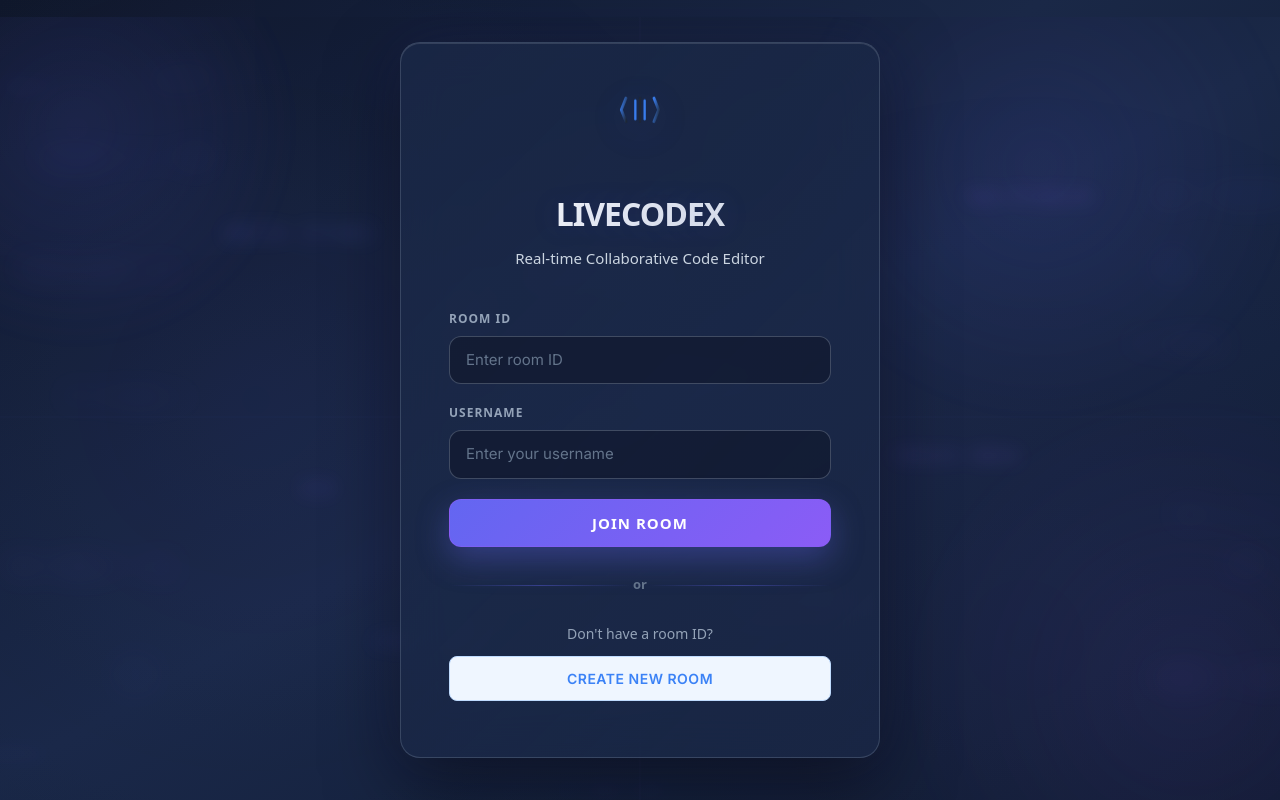
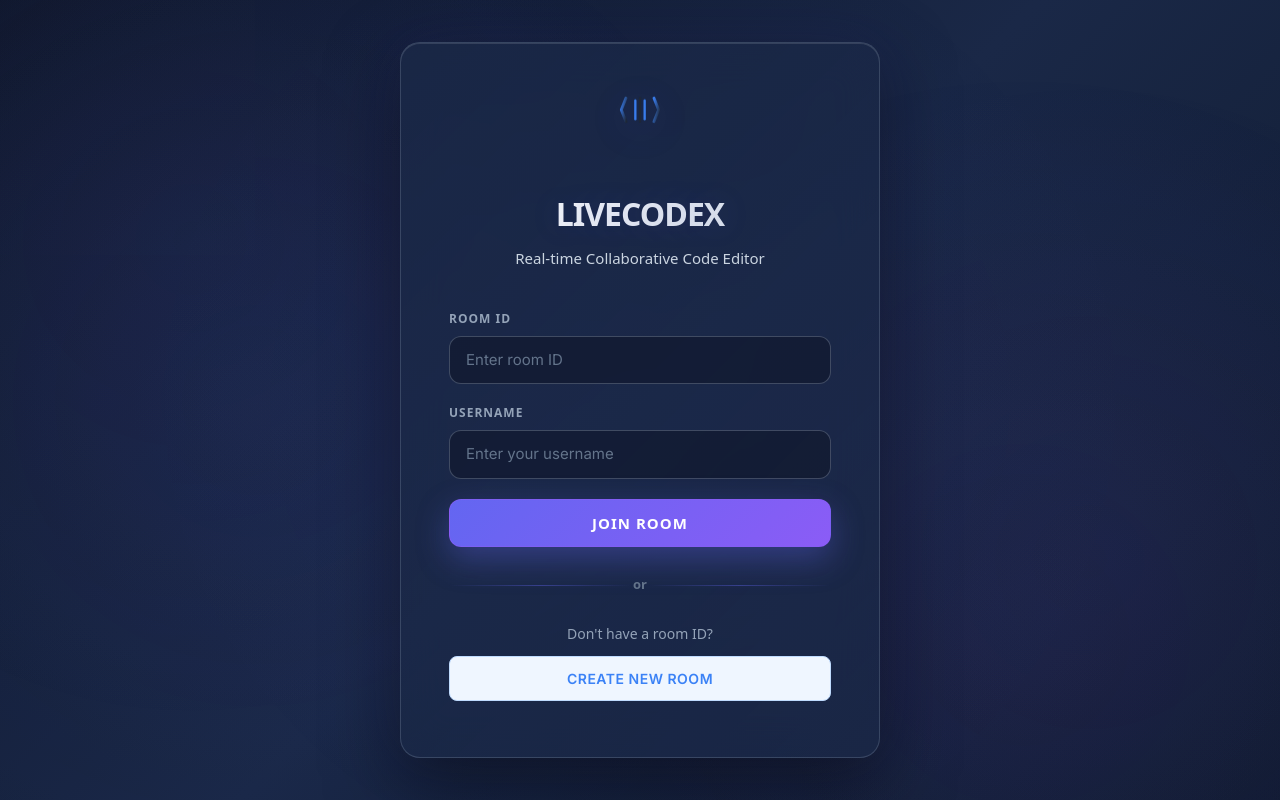
Before and after one commit to Shreyans-704/LIVE-CODE-X, a React (Create React App) app in the folder client/: page / in a window 1280 px wide. Built offline with nearby package versions, Linux system fonts and the light colour scheme.

Commit message:
🔧 Fix CSS path issue - use pure gradients instead of SVG reference

```diff
--- a/client/src/components/Home.css
+++ b/client/src/components/Home.css
@@ -44,7 +44,7 @@ body, html {
   background: linear-gradient(135deg, #0f172a 0%, #1a2847 50%, #0f1a2e 100%);
 }
 
-/* Premium SVG background */
+/* Animated glow layer */
 .login-container::before {
   content: '';
   position: fixed;
@@ -52,14 +52,14 @@ body, html {
   left: 0;
   width: 100%;
   height: 100%;
-  background: url('/background.svg') center/cover no-repeat;
-  background-attachment: fixed;
+  background: radial-gradient(circle at 20% 50%, rgba(99, 102, 241, 0.1) 0%, transparent 50%),
+              radial-gradient(circle at 80% 80%, rgba(139, 92, 246, 0.08) 0%, transparent 50%);
   z-index: 1;
   pointer-events: none;
-  animation: float-down 15s ease-in-out infinite;
+  animation: pulse-glow 8s ease-in-out infinite;
 }
 
-/* Additional animated glow layer */
+/* Additional floating elements */
 .login-container::after {
   content: '';
   position: fixed;
@@ -67,11 +67,12 @@ body, html {
   left: 0;
   width: 100%;
   height: 100%;
-  background: radial-gradient(circle at 20% 50%, rgba(99, 102, 241, 0.08) 0%, transparent 50%),
-              radial-gradient(circle at 80% 80%, rgba(139, 92, 246, 0.06) 0%, transparent 50%);
+  background:
+    radial-gradient(circle at 15% 30%, rgba(99, 102, 241, 0.05) 0%, transparent 40%),
+    radial-gradient(circle at 85% 70%, rgba(139, 92, 246, 0.05) 0%, transparent 40%),
+    radial-gradient(circle at 50% 50%, rgba(99, 102, 241, 0.02) 0%, transparent 70%);
   z-index: 2;
   pointer-events: none;
-  animation: pulse-glow 8s ease-in-out infinite;
 }
 
 /* ===== LOGIN CARD ===== */
```
